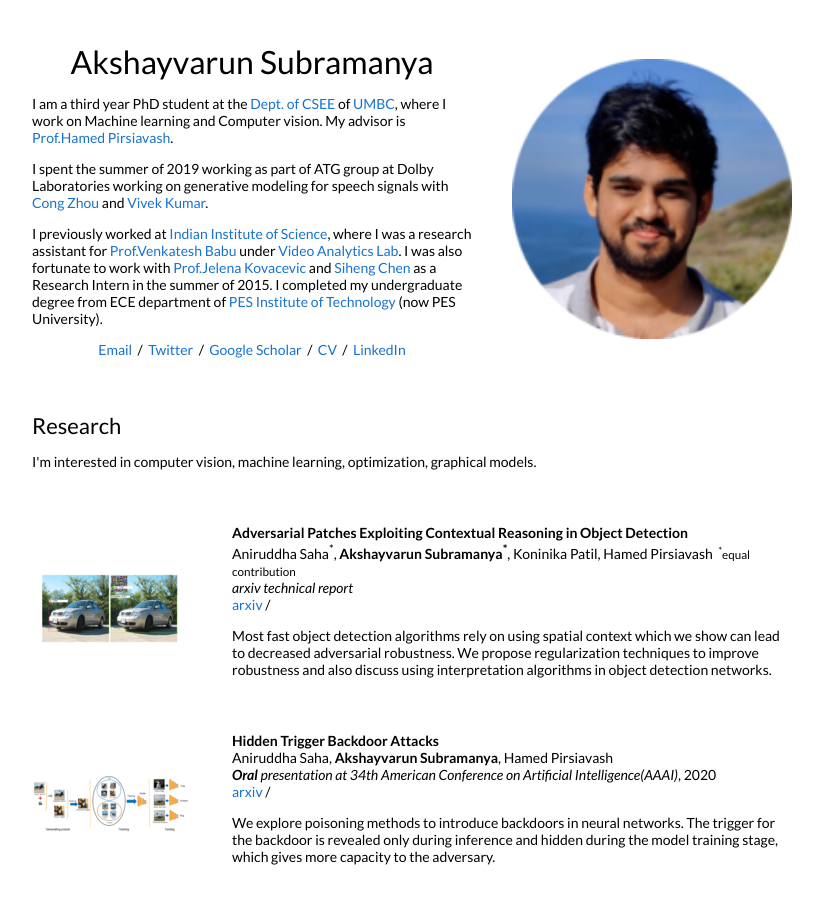
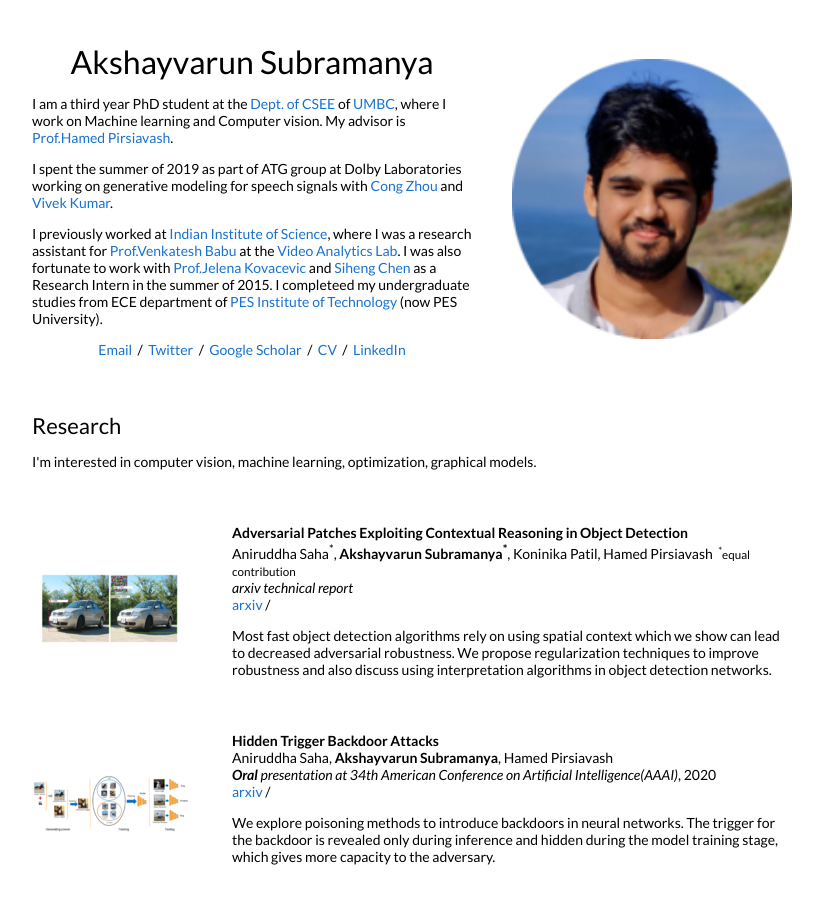
Before and after one commit to aksvarun/aksvarun.github.io, a Jekyll site: the page built from _posts/2020-03-02-context_cvpr.md, in a window 1280 px wide and 900 px high. Shown: the whole window, without its empty margins (228-1051 px from the left). Built offline with Jekyll 4.4.1, drawn with Linux system fonts in a browser that asks for light colours.

Commit message:
Update default.html

```diff
--- a/_layouts/default.html
+++ b/_layouts/default.html
@@ -30,10 +30,10 @@
               <p>I am a third year PhD student at the <a href="https://www.csee.umbc.edu">Dept. of CSEE</a> of <a href="https://www.umbc.edu">UMBC</a>, where I work on Machine learning and Computer vision. My advisor is <a href="https://www.csee.umbc.edu/~hpirsiav/">Prof.Hamed Pirsiavash</a>.
               </p>
               <p>
-                I spent the summer of 2019 working as part of ATG group at Dolby Laboratories working on generative modeling for speech signals with <a href="https://scholar.google.com/citations?user=sPcVimQAAAAJ&hl=en">Cong Zhou</a> and <a href="https://www.linkedin.com/in/vivekk">Vivek Kumar</a>.
+                I spent the summer of 2019 as part of ATG group at Dolby Laboratories working on generative modeling for speech signals with <a href="https://scholar.google.com/citations?user=sPcVimQAAAAJ&hl=en">Cong Zhou</a> and <a href="https://www.linkedin.com/in/vivekk">Vivek Kumar</a>.
               </p>
               <p>
-                I previously worked at <a href="https://www.iisc.ac.in">Indian Institute of Science</a>, where I was a research assistant for <a href="http://cds.iisc.ac.in/faculty/venky/">Prof.Venkatesh Babu</a> under <a href="http://val.serc.iisc.ernet.in/valweb/index.html">Video Analytics Lab</a>. I was also fortunate to work with <a href="https://engineering.nyu.edu/faculty/jelena-kovacevic">Prof.Jelena Kovacevic</a> and <a href="https://users.ece.cmu.edu/~sihengc/">Siheng Chen</a> as a Research Intern in the summer of 2015. I completed my undergraduate degree from ECE department of <a href="https://www.pes.edu">PES Institute of Technology</a> (now PES University).
+                I previously worked at <a href="https://www.iisc.ac.in">Indian Institute of Science</a>, where I was a research assistant for <a href="http://cds.iisc.ac.in/faculty/venky/">Prof.Venkatesh Babu</a> at the <a href="http://val.serc.iisc.ernet.in/valweb/index.html">Video Analytics Lab</a>. I was also fortunate to work with <a href="https://engineering.nyu.edu/faculty/jelena-kovacevic">Prof.Jelena Kovacevic</a> and <a href="https://users.ece.cmu.edu/~sihengc/">Siheng Chen</a> as a Research Intern in the summer of 2015. I completeed my undergraduate studies from ECE department of <a href="https://www.pes.edu">PES Institute of Technology</a> (now PES University).
               </p>
               <!-- <p>
               I am interested in developing neural network architectures for computer vision tasks which are
```
